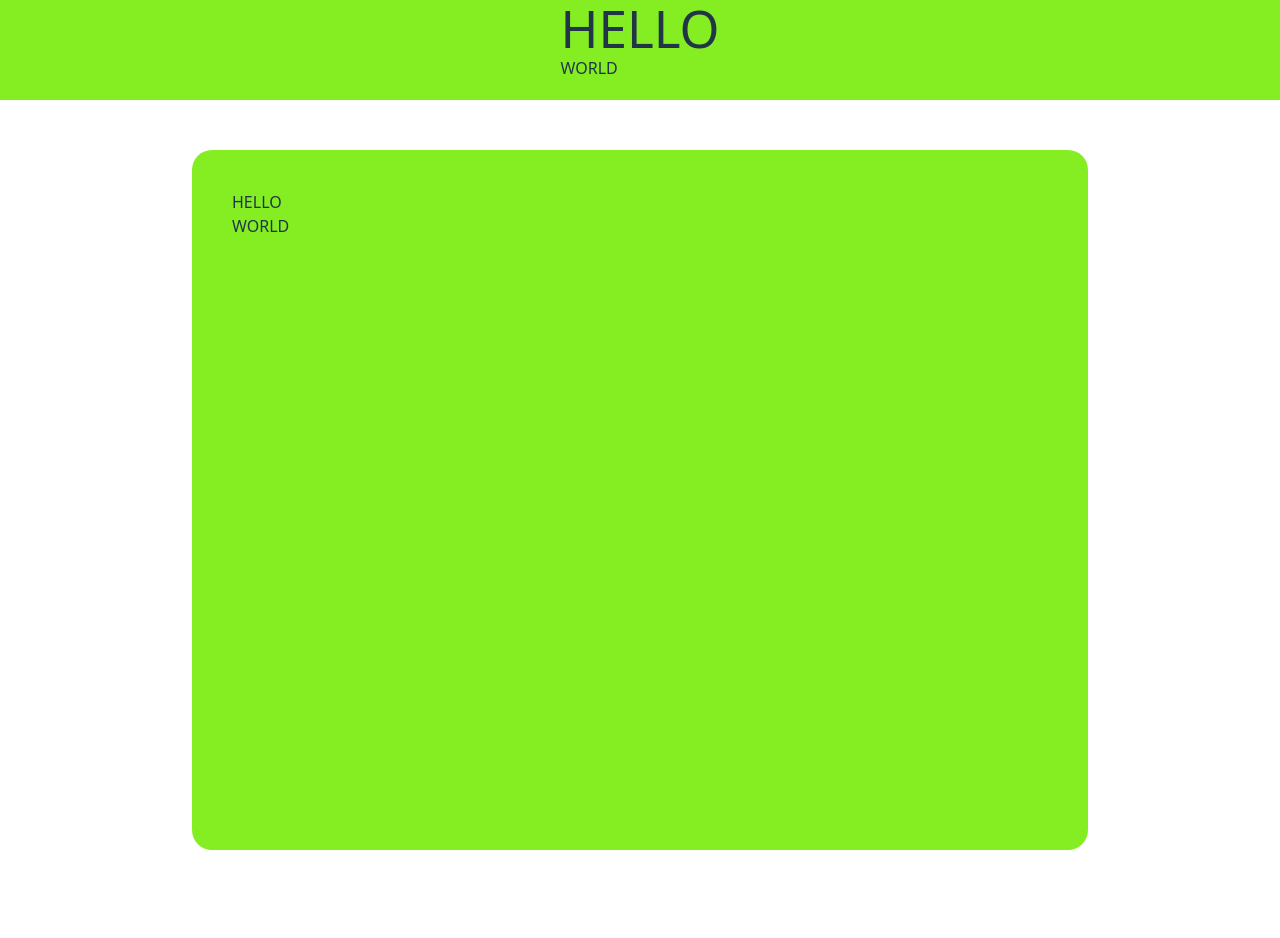
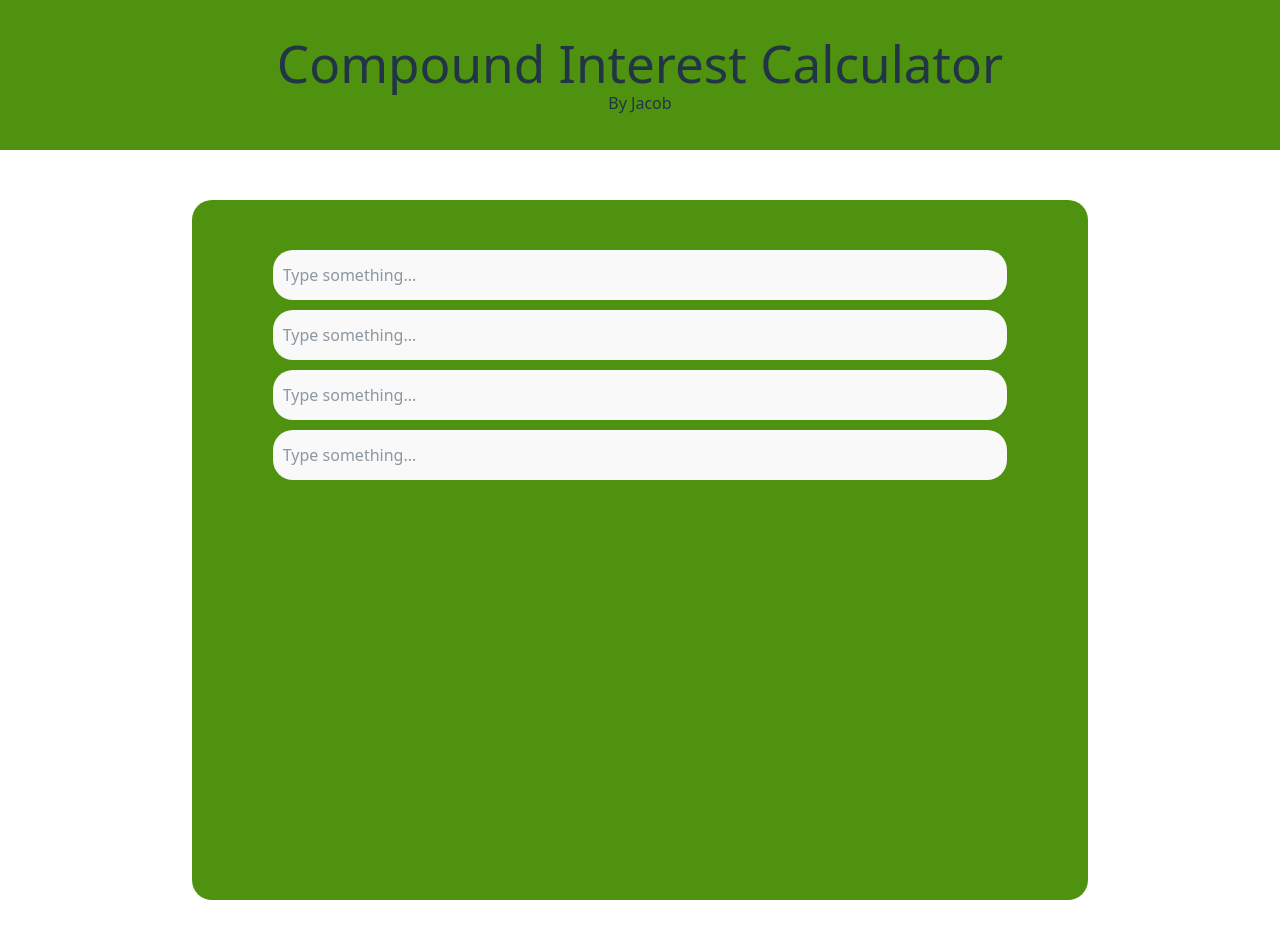
Before and after one commit to Jawen04/CompoundInterestCalc, a React (Vite) app: page / in a window 1280 px wide. Shown: the top 938 px of the page. Built offline with nearby package versions, Linux system fonts and the light colour scheme.

Commit message:
more features

```diff
--- a/src/App.jsx
+++ b/src/App.jsx
@@ -16,8 +16,8 @@ function Header() {
   return (
     <div className='header'>
       <div className='headerContent'>
-        <h1>HELLO</h1>
-        <p>WORLD</p>
+        <h1>Compound Interest Calculator</h1>
+        <h2>By Jacob</h2>
       </div>
     </div>
   )
@@ -38,11 +38,36 @@ function InputValuesContainer() {
   return (
     <div className='inputValuesContainer'>
       <div className='valuesBox'>
-        <h2>HELLO</h2>
-        <p>WORLD</p>
+        <InputBox />
+        <InputBox />
+        <InputBox />
+        <InputBox />
       </div>
     </div>
   )
 }
 
+function InputBox() {
+  const [text, setText] = useState("");
+  const handleKeyDown = (e) => {
+    if (e.key === 'Enter') {
+      console.log(text); // Print the text when Enter is pressed
+    }
+  };
+  return (
+    <div className='inputBox'>
+      <label className='inputLabel'></label>
+      <input
+        className='inputField'
+        type="text"
+        value={text}
+        onChange={(e) => setText(e.target.value)}
+        placeholder="Type something..."
+        onKeyDown={handleKeyDown}
+
+      />
+    </div>
+  )
+}
+
 export default App
--- a/src/index.css
+++ b/src/index.css
@@ -1,7 +1,11 @@
 @import "tailwindcss";
+@tailwind base;
+@tailwind components;
+@tailwind utilities;
+
 
 :root {
-  --primary-color: #85ee23;
+  --primary-color: #4f920f;
   font-synthesis: none;
   text-rendering: optimizeLegibility;
   -webkit-font-smoothing: antialiased;
@@ -28,12 +32,17 @@ h1 {
   position: sticky;
   top: 0;
   justify-content: center;
+  align-items: center;
   display: flex;
-  height: 100px;
+  height: 150px;
   width: 100%;
   z-index: 1000;
   background-color: var(--primary-color);
+  flex-direction: column;
+  text-align: center;
 }
+
+
 
 .scrollableContent {
   min-height: 200vh;
@@ -56,12 +65,39 @@ h1 {
   padding: 40px;
 }
 
+.valuesBox {
+  display: flex;
+  align-items: center;
+  flex-direction: column;
+  width: 100%;
+}
+
+
+
+.inputBox {
+  justify-content: center;
+  align-items: center;
+  padding-top: 10px;
+  width: 90%;
+}
+
+.inputField {
+  background-color: #f9f9f9;
+  border-radius: 20px;
+  padding-left: 10px;
+  height: 50px;
+  width: 100%;
+  border-color: black;
+}
 
 
 
 
 
-
+.inputField:focus {
+  border-color: var(--primary-color);
+  box-shadow: 0 0 5px rgba(79, 144, 15, 0.5);
+}
 
 
 
```
